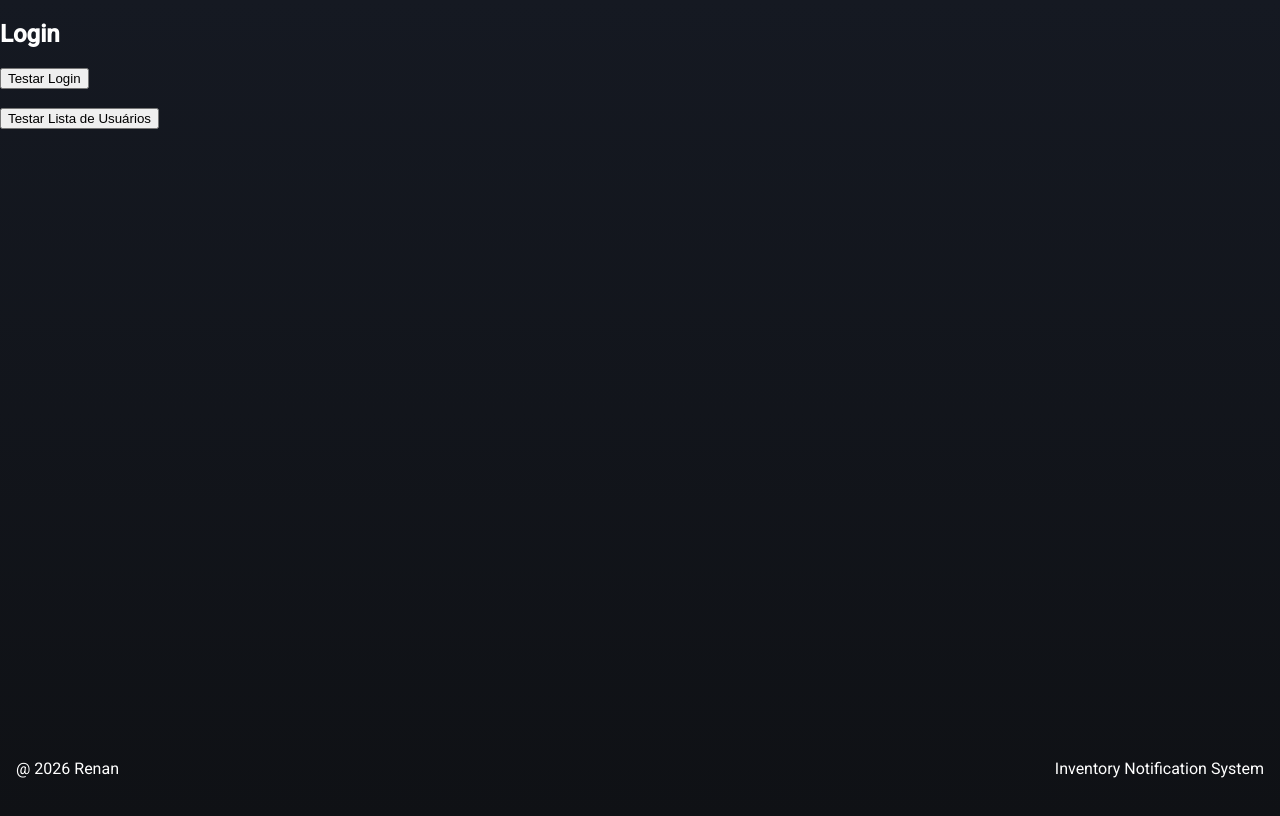
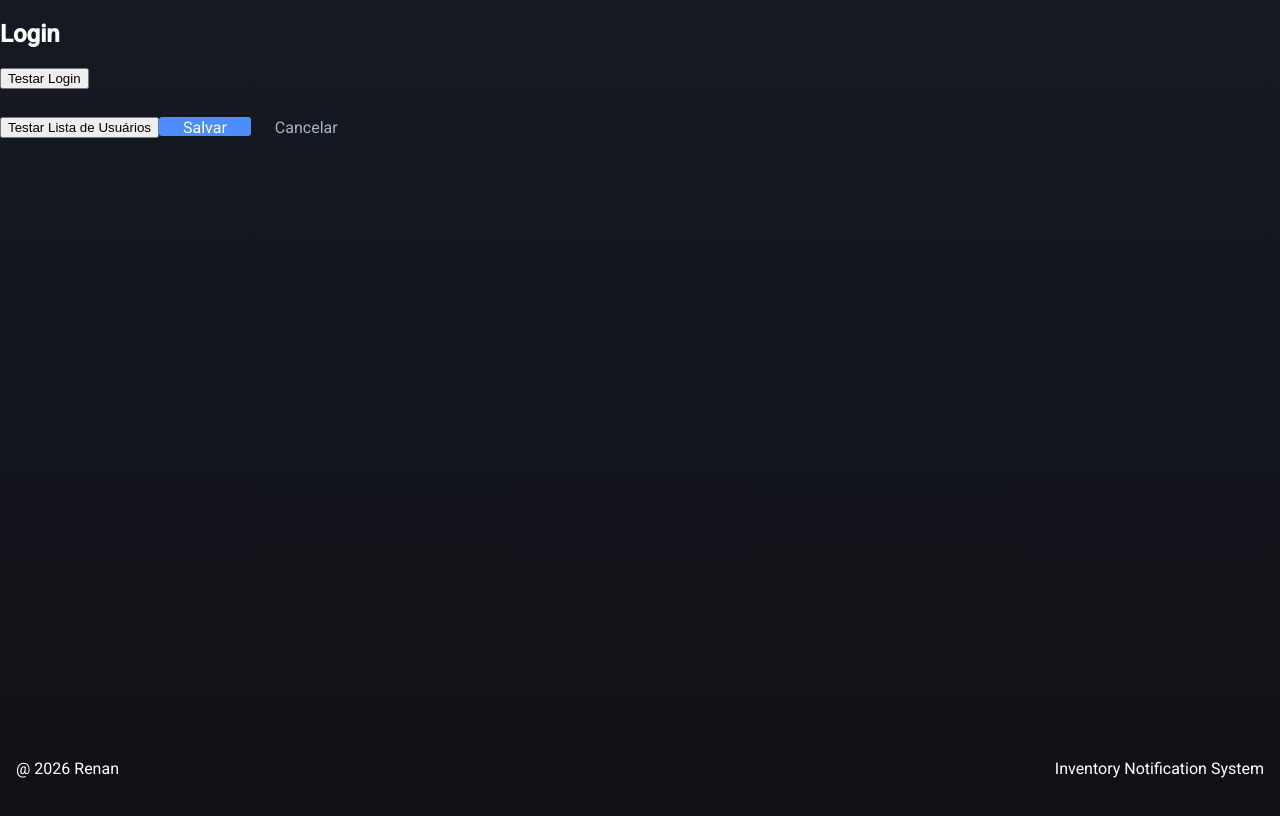
Before and after one commit to renancvitor/inventory-notification-system-frontend, an Angular app: page / in a window 1280 px wide. Shown: the top 816 px of the page. Built offline with nearby package versions, Linux system fonts and the light colour scheme.

Commit message:
feat(component): adds button component and create global styles for Save/Cancel

```diff
--- a/src/app/app.component.ts
+++ b/src/app/app.component.ts
@@ -2,12 +2,14 @@ import { Component, signal } from '@angular/core';
 import { RouterOutlet } from '@angular/router';
 import { LoginComponent } from './features/auth/login/login.component';
 import { FooterComponent } from './shared/components/footer/footer.component';
+import { ButtonComponent } from './shared/components/button/button.component';
 
 @Component({
   selector: 'app-root',
-  imports: [LoginComponent, FooterComponent],
+  standalone: true,
+  imports: [LoginComponent, FooterComponent, ButtonComponent],
   templateUrl: './app.html',
-  styleUrl: './app.scss',
+  styleUrls: ['./app.scss'],
 })
 export class App {
   protected readonly title = signal('inventory-notification-system-frontend');
--- a/src/app/app.html
+++ b/src/app/app.html
@@ -1,3 +1,7 @@
 <app-login></app-login>
 
 <app-footer></app-footer>
+
+<app-button label="Salvar" class="save-btn"></app-button>
+
+<app-button label="Cancelar" class="cancel-btn"></app-button>
--- /dev/null
+++ b/src/app/shared/components/button/button.html
@@ -0,0 +1,3 @@
+<button class="app-button" [ngClass]="customClass" matButton="filled" [disabled]="disabled" [type]="type">
+    {{ label }}
+</button>
--- a/src/styles.scss
+++ b/src/styles.scss
@@ -7,5 +7,21 @@ body {
       #0F1115 100%);
 
   font-family: Roboto, "Helvetica Neue", sans-serif;
-  color: #fff;
+  color: #FFFFFF;
 }
+
+.save-btn {
+  background-color: #4C8DFF;
+  border-radius: 3px;
+  border-color: linear-gradient(100deg,
+      #7BA2E6 0%,
+      #4C8DFF 100%,
+    );
+  color: #FFFFFF;
+}
+
+.cancel-btn {
+  border-radius: 3px;
+  border-color: #2E3A55;
+  color: #A9B1C6;
+}
```
Also changed, not shown: src/app/shared/components/button/button.component.ts (added, +19 -0 lines), src/app/shared/components/button/button.scss (added), 1 other file (tests, documents, lock files or other folders).
